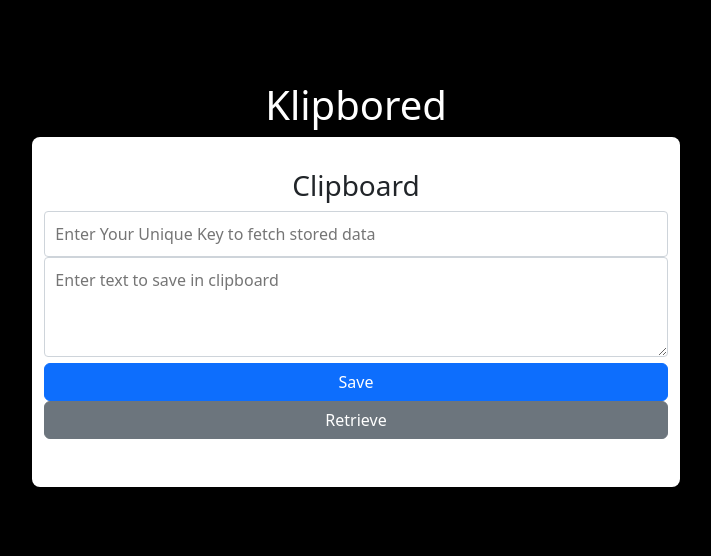
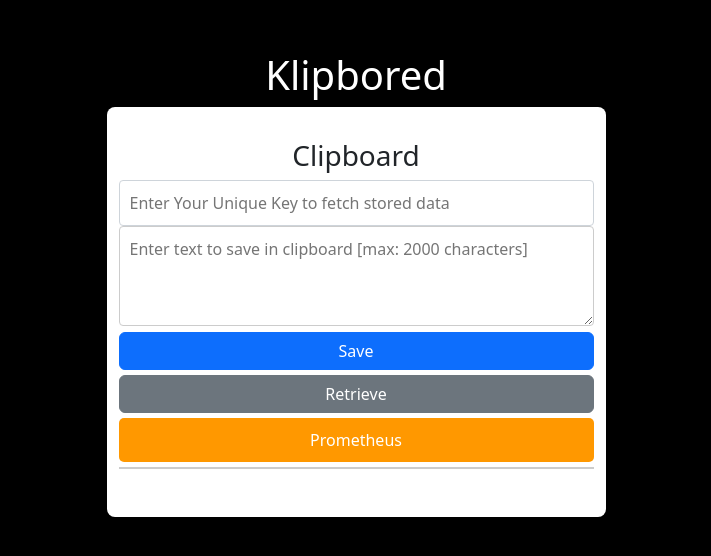
Before and after one commit to danishkhan24/KlipBored, a React (Create React App) app in the folder klipbored-frontend/: page / in a window 1280 px wide. Shown: the part 116-672 px from the top of the page, without its empty margins (284-995 px from the left). Built offline with nearby package versions, Linux system fonts and the light colour scheme.

Commit message:
Prometheus related UI changes and minor update for Frontend

```diff
--- a/klipbored-frontend/src/components/Clipboard.js
+++ b/klipbored-frontend/src/components/Clipboard.js
@@ -5,15 +5,28 @@ const backendUrl = "https://klipbored.com";
 const Clipboard = () => {
     const [data, setData] = useState('');
     const [message, setMessage] = useState('');
-    const [clipboardData, setClipboardData] = useState(null);
+    const [clipboardData, setClipboardData] = useState('');
+    const [dataError, setDataError] = useState(false);
+    const [keyError, setKeyError] = useState(false);
     const [key, setKey] = useState('');
 
+    const notifyEmptyFields = (message) => {
+        setMessage(message);
+    };
+
     const onSave = async () => {
+        if (!data) {
+            notifyEmptyFields("!! Text Field Can Not Be Empty !!");
+            setDataError(true);
+            return; // Exit early if any fields are empty
+        } else setDataError(false);
+
         try {
             const response = await axios.post(`${backendUrl}/api/clipboard`, { data, files: [] });
-            setMessage('Clipboard data saved successfully!');
+            setMessage('Clipboard data saved! Copy Your Key Above');
             setKey(response.data); // Set the key returned by the server
             setData(''); // Empty the input data textbox
+            setClipboardData('');
         } catch (error) {
             setMessage('Error saving clipboard data.');
             console.error(error);
@@ -21,6 +34,12 @@ const Clipboard = () => {
     };
 
     const onRetrieve = async () => {
+        if (!key) {
+            notifyEmptyFields("!! Key Required to Fetch Clipboard Data !!");
+            setKeyError(true);
+            return; // Exit early if any fields are empty
+        } else setKeyError(false);
+
         try {
             const response = await axios.get(`${backendUrl}/api/clipboard/${key}`);
             setClipboardData(response.data);
@@ -31,27 +50,71 @@ const Clipboard = () => {
         }
     };
 
+    const styles = {
+        button: {
+          padding: '10px 20px',
+          backgroundColor: '#FF9800', /* Light orange */
+          color: 'white',
+          border: 'none',
+          cursor: 'pointer',
+          borderRadius: '5px',
+          fontSize: '16px',
+          transition: 'background-color 0.3s ease', /* Smooth transition */
+        },
+        inputError: {
+            border: '2px solid red', /* Red border for error */
+        },
+        inputNormal: {
+            border: '1px solid #ccc', /* Normal border */
+        },
+    };
+
+    const copyToClipboard = () => {
+        if (clipboardData && clipboardData.data) {
+            navigator.clipboard.writeText(clipboardData.data)
+                .then(() => setMessage('Data copied to clipboard!'))
+                .catch(() => setMessage('Failed to copy data.'));
+        }
+    };
+
+    const openPrometheus = () => {
+        // Replace with your Prometheus URL
+        const prometheusUrl = `${backendUrl}/prometheus`;
+        window.open(prometheusUrl, "_blank");
+    };
+
     return (
         <div className="container">
             <h3>Clipboard</h3>
             <input
                 type="text"
+                style={keyError ? styles.inputError : styles.keyInput}
                 placeholder="Enter Your Unique Key to fetch stored data"
+                maxLength={4}
                 value={key}
                 onChange={(e) => setKey(e.target.value)}
             />
             <textarea
-                placeholder="Enter text to save in clipboard"
+                placeholder="Enter text to save in clipboard [max: 2000 characters]"
+                style={dataError ? styles.inputError : styles.inputNormal}
                 value={data}
                 onChange={(e) => setData(e.target.value)}
             ></textarea>
-            <button onClick={onSave} className="btn btn-primary">Save</button>
-            <button onClick={onRetrieve} className="btn btn-secondary">Retrieve</button>
-            <p>{message}</p>
+            <div style={{ display: 'grid', gap: '5px' }}>
+                <button onClick={onSave} className="btn btn-primary">Save</button>
+                <button onClick={onRetrieve} className="btn btn-secondary">Retrieve</button>
+                <button onClick={openPrometheus} className="btn" style={styles.button}>Prometheus</button>
+                <p style={dataError || keyError ? styles.inputError : styles.inputNormal} >{message}</p>
+            </div>
             {clipboardData && (
                 <div className="mt-4">
                     <h4>Retrieved Data</h4>
-                    <p style={{fontSize: '18px'}}>{clipboardData.data}</p>
+                    <button onClick={copyToClipboard} className="btn btn-primary">Copy to Clipboard</button>
+                    <textarea
+                        readOnly
+                        value={clipboardData.data}
+                        style={{ width: '100%', height: '100px', marginTop: '5px', resize: 'none' }} // Styling for the textarea
+                    ></textarea>
                     {clipboardData.files && clipboardData.files.length > 0 && (
                         <div>
                             <h5>Files:</h5>
```
